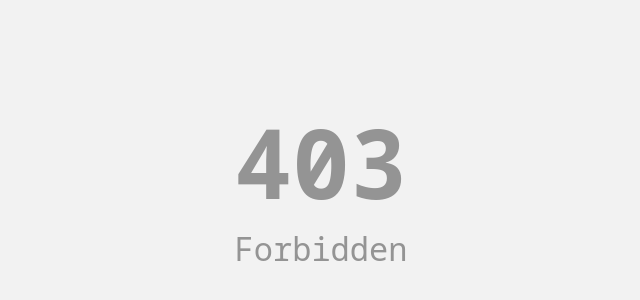
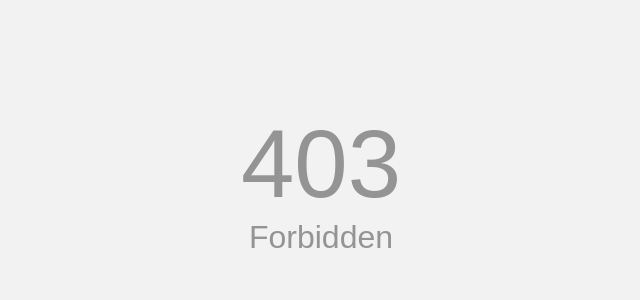
Before and after one commit to DaDlugosch/demo-magexo-api, a website: page 403.html in a window 1280 px wide. Shown: the part 204-504 px from the top of the page, without its empty margins (319-959 px from the left). Drawn offline with Linux system fonts and the light colour scheme; a web font is replaced by a local one.

Commit message:
Update 403 error page

```diff
--- a/403.html
+++ b/403.html
@@ -1,32 +1,75 @@
 <!DOCTYPE html>
-<html>
-  <head>
-    <title>403 Forbidden</title>
-    <link rel="preconnect" href="https://fonts.gstatic.com" crossorigin />
-    <link
-      href="https://fonts.googleapis.com/css2?family=Noto+Sans+Mono:wght@300;500&display=swap"
-      rel="stylesheet"
-    />
-  </head>
-  <body
-    style="
+<html lang="en">
+<head>
+  <meta name="viewport" content="width=device-width, initial-scale=1" />
+  <meta charset="UTF-8" />
+  <title>403 Forbidden</title>
+  <link href="https://use.typekit.net/pef0ywh.css" rel="stylesheet" />
+
+  <style>
+    html {
+      min-width: 250px;
+    }
+
+    body {
       margin: 0;
       padding: 0;
       display: flex;
       height: 100vh;
       flex-direction: column;
-      align-items: center;
-      justify-content: center;
-      font-family: 'Noto Sans Mono', monospace;
+      font-family: "sculpin", sans-serif;
       background: #f2f2f2;
       color: #949494;
-    "
-  >
-    <h1 style="text-align: center; font-size: 6rem; margin-top: 0; margin-bottom: 0">
-      403
-    </h1>
-    <h2 style="font-weight: 300; text-align: center; font-size: 2rem; margin-top: 0">
-      Forbidden
-    </h2>
-  </body>
+    }
+
+    main {
+      padding: 15px;
+      display: inline-flex;
+      flex-direction: column;
+      justify-content: center;
+      flex-grow: 1;
+    }
+
+    main h1 {
+      text-align: center;
+      font-size: 6rem;
+      margin-top: 0;
+      margin-bottom: 0;
+      font-weight: 500;
+    }
+
+    main h2 {
+      font-weight: 300;
+      text-align: center;
+      font-size: 2rem;
+      margin-top: 0;
+    }
+
+    footer {
+      position: absolute !important;
+      height: 1px;
+      width: 1px;
+      overflow: hidden;
+      clip: rect(1px, 1px, 1px, 1px);
+      font-family: "sculpin", sans-serif;
+      text-align: center;
+      font-size: 11px;
+      font-weight: 400;
+      padding: 15px;
+    }
+
+    footer a {
+      color: inherit;
+    }
+  </style>
+</head>
+<body>
+<main>
+  <h1>403</h1>
+  <h2>Forbidden</h2>
+</main>
+<footer>
+  <a href="https://www.hosts.sk/">www.hosts.sk</a>
+</footer>
+</body>
 </html>
```
Also changed, not shown: 1 other file.
